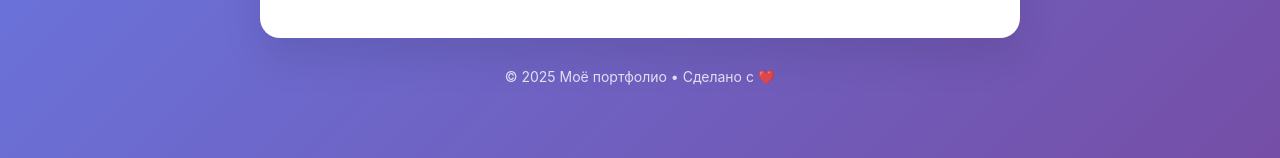
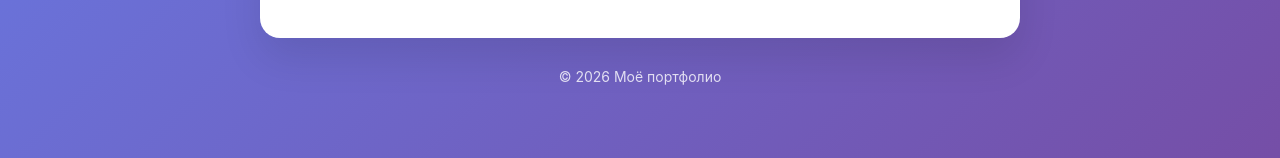
Before and after one commit to natker/natker, a plain HTML site: page index.html in a window 1280 px wide. Shown: the part 509-667 px from the top of the page. Drawn offline with Linux system fonts and the light colour scheme.

Commit message:
Update index.html

```diff
--- a/index.html
+++ b/index.html
@@ -144,7 +144,7 @@
             </div>
         </div>
         <footer>
-            © 2025 Моё портфолио • Сделано с ❤️
+            © 2026 Моё портфолио
         </footer>
     </div>
 </body>
```
